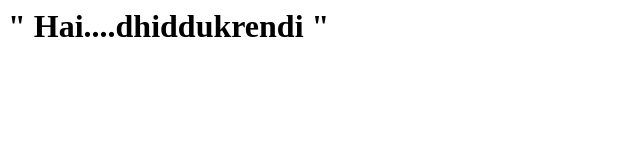
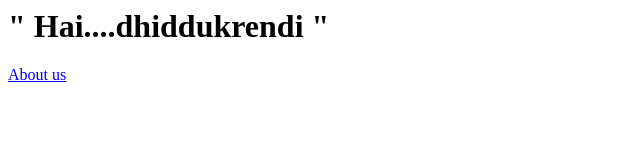
Before and after one commit to diddukrendi/diddukrendi.github.io, a plain HTML site: page index.html in a window 1280 px wide. Shown: the full height of the page, 0-640 px from the left. Drawn offline with Linux system fonts and the light colour scheme.

Commit message:
Update index.html

```diff
--- a/index.html
+++ b/index.html
@@ -4,6 +4,7 @@
 </head>
 <body>
 <h1> " Hai....dhiddukrendi " </h1>
+   <a href="profil.html">About us</a>
 
 </body>
 </html>
```
